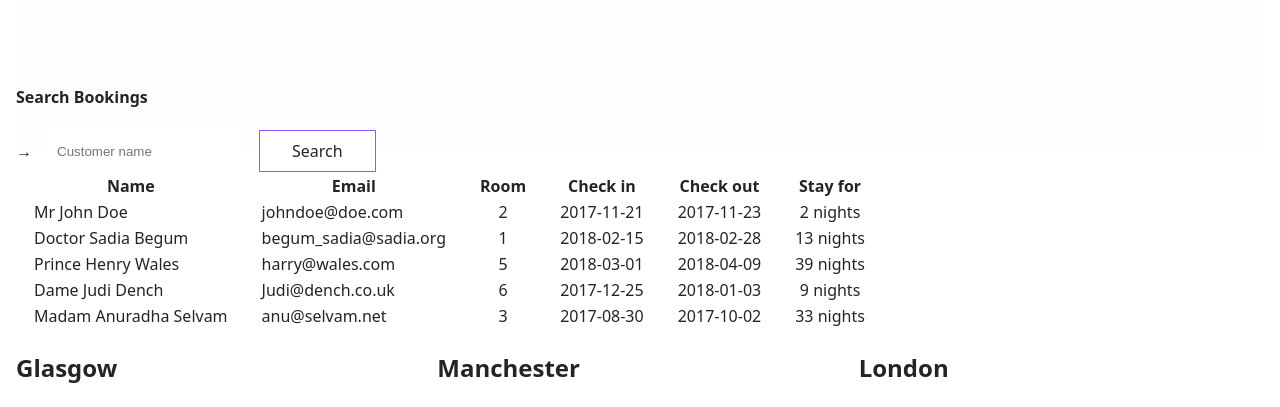
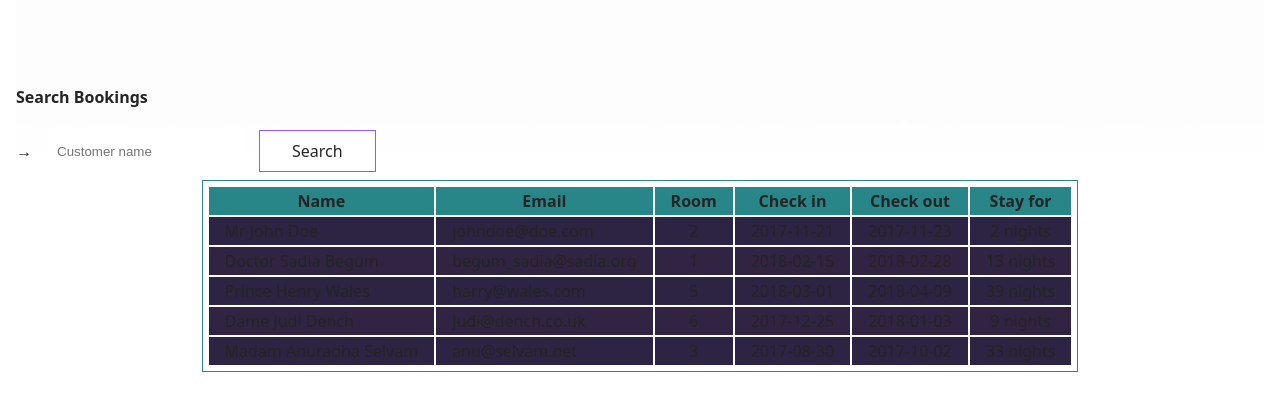
Before and after one commit to CodeYourFuture/React-Module-Project, a React (Vite) app: page / in a window 1280 px wide. Shown: the part 1297-1704 px from the top of the page. Built offline with nearby package versions, Linux system fonts and the light colour scheme.

Commit message:
active row feature implemented, tests created and all tests passed

```diff
--- a/src/components/Booking/Booking.jsx
+++ b/src/components/Booking/Booking.jsx
@@ -1,4 +1,5 @@
 import dayjs from "dayjs";
+import { useState } from "react";
 
 import "./Booking.scss";
 
@@ -6,9 +7,18 @@ const Booking = (props) => {
   // prettier-ignore
   const { title, firstName, surname, email, roomId, checkInDate, checkOutDate } = props.booking;
   const stayNights = dayjs(checkOutDate).diff(dayjs(checkInDate), "d");
+  const [selected, setSelected] = useState(false);
+
+  const selectBookingHandle = () => {
+    setSelected(!selected);
+  }
 
   return (
-    <tr data-testid="booking-component">
+    <tr
+      className={selected ? "booking-row booking-row-selected" : "booking-row"}
+      data-testid="booking-component"
+      onClick={selectBookingHandle}
+    >
       <td className="customer-name">
         {title} {firstName} {surname}
       </td>
--- a/src/components/Booking/Booking.scss
+++ b/src/components/Booking/Booking.scss
@@ -1,6 +1,31 @@
+:root {
+  --booking-row-light: 20%;
+  --booking-row-saturation: 30%;
+}
+
 .customer-room,
 .customer-checkin,
 .customer-checkout,
 .customer-stay {
   text-align: center;
 }
+
+.booking-row:nth-child(even) {
+  background-color: hsl(
+    266,
+    var(--booking-row-saturation),
+    var(--booking-row-light)
+  );
+}
+
+.booking-row:nth-child(odd) {
+  background-color: hsl(
+    256,
+    var(--booking-row-saturation),
+    var(--booking-row-light)
+  );
+}
+
+.booking-row-selected {
+  filter: saturate(300%) brightness(130%);
+}
--- a/src/components/SearchResults/SearchResults.jsx
+++ b/src/components/SearchResults/SearchResults.jsx
@@ -6,7 +6,7 @@ const SearchResults = (props) => {
   return (
     <table data-testid="search-results-component">
       <thead>
-        <tr>
+        <tr className="table-header">
           <th scope="col">Name</th>
           <th scope="col">Email</th>
           <th scope="col">Room</th>
--- a/src/components/SearchResults/SearchResults.scss
+++ b/src/components/SearchResults/SearchResults.scss
@@ -2,3 +2,16 @@ th,
 td {
   padding: 0 1rem;
 }
+
+.table-header {
+  background-color: #288588;
+}
+
+table {
+  border: #288588 1px solid;
+  padding: 0.25rem;
+
+  margin: 0.5rem auto;
+
+  line-height: 1.75rem;
+}
```
Also changed, not shown: 2 other files (tests, documents, lock files or other folders).
